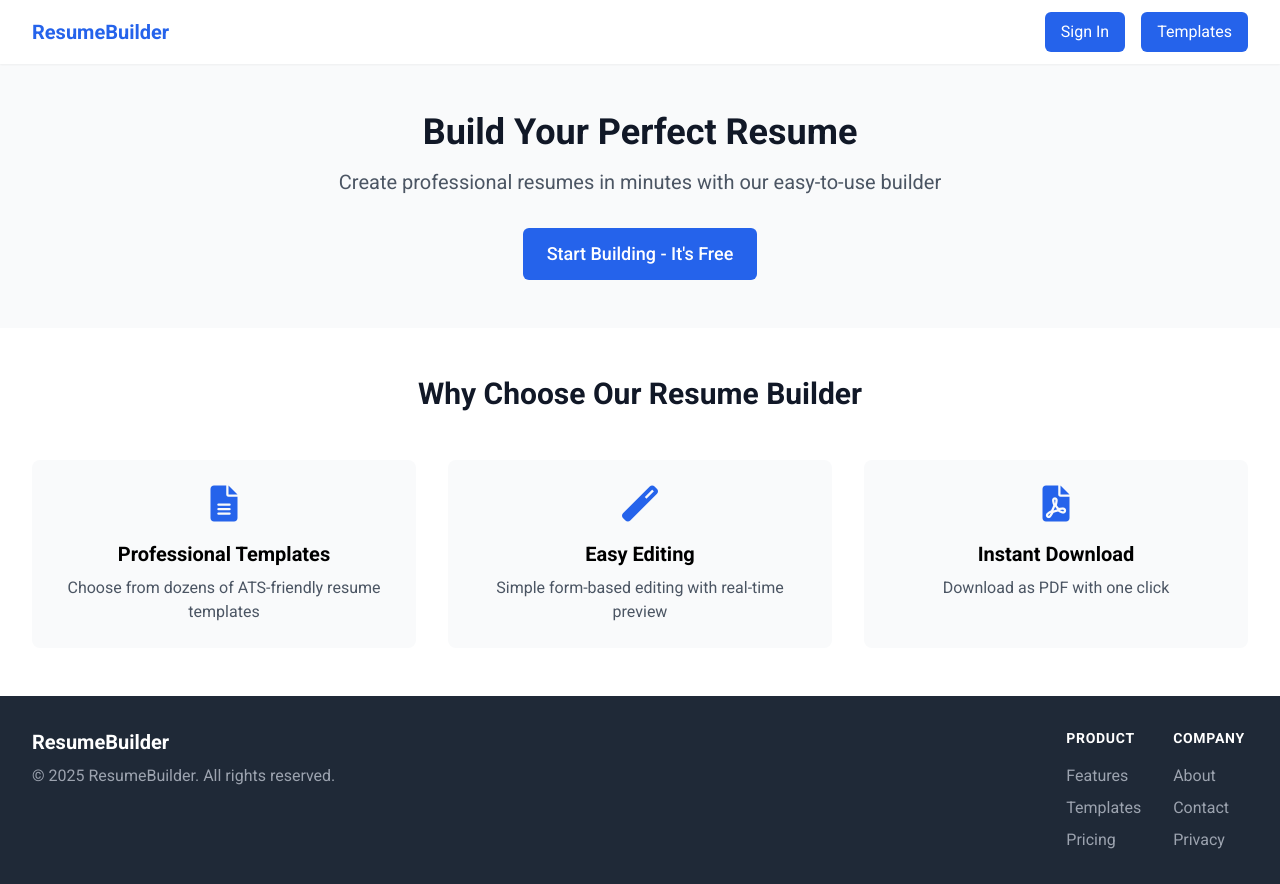
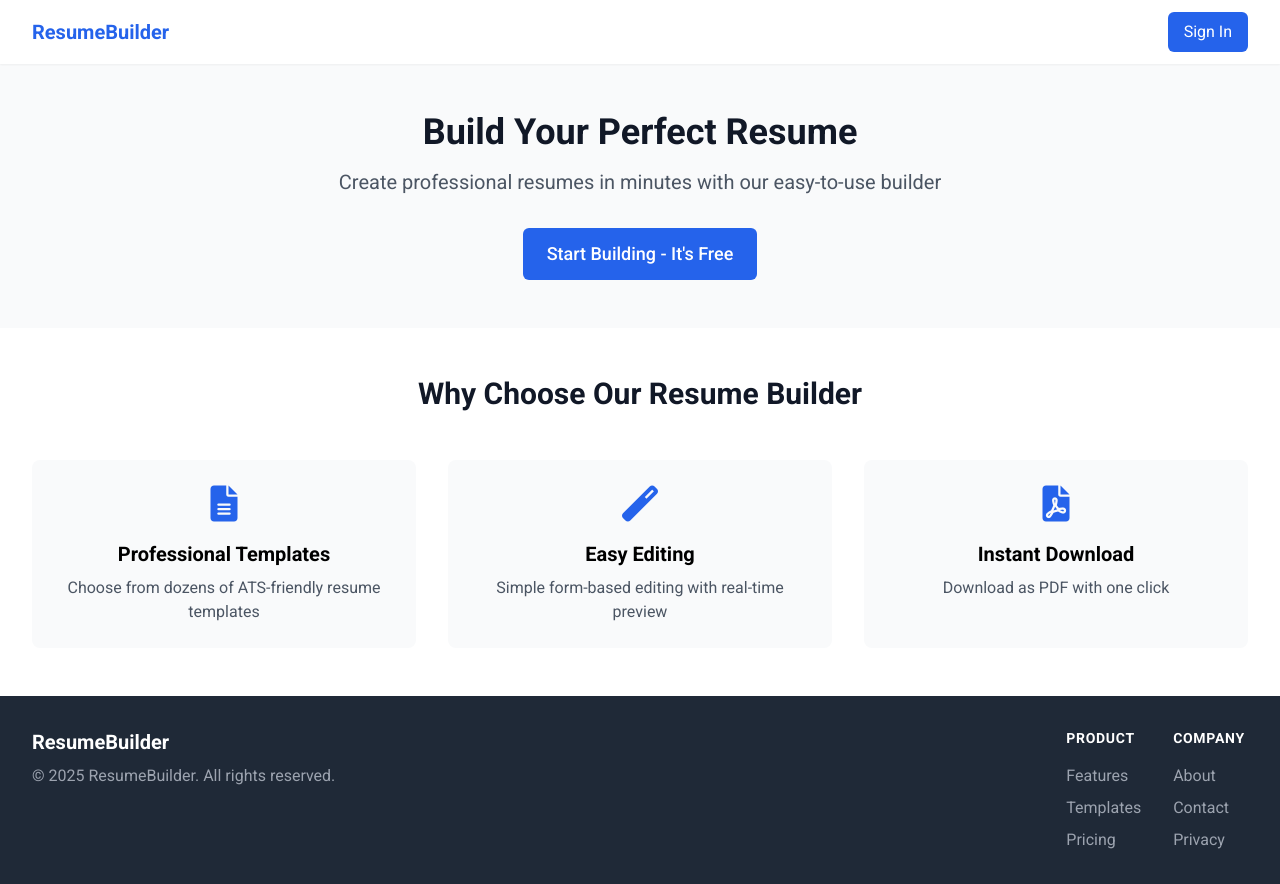
Before and after one commit to himasri-24/Resume-Builder, a website: page index.html in a window 1280 px wide. Drawn offline with nearby package versions, Linux system fonts and the light colour scheme.

Commit message:
Update index.html

```diff
--- a/index.html
+++ b/index.html
@@ -23,7 +23,6 @@
                 </div>
                 <div class="flex items-center space-x-4">
                     <a href="login.html" class="px-4 py-2 bg-blue-600 text-white rounded-md hover:bg-blue-700">Sign In</a>
-                    <a href="templets.html" class="px-4 py-2 bg-blue-600 text-white rounded-md hover:bg-blue-700">Templates</a>
                 </div>
             </div>
         </div>
```
